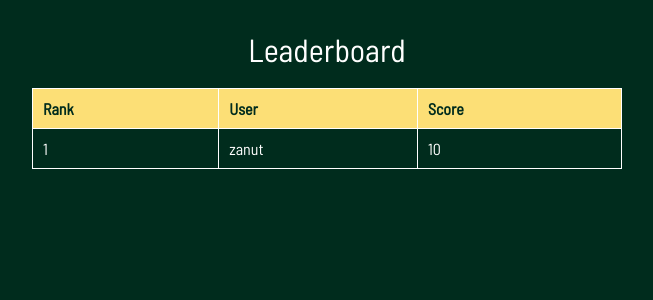
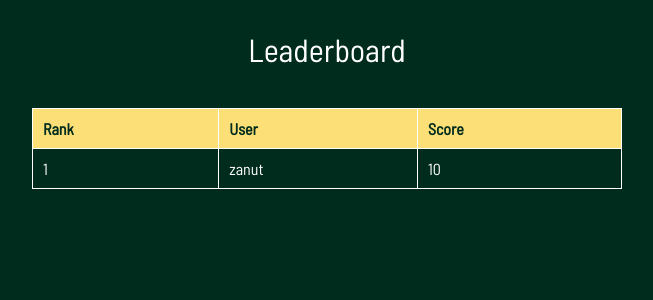
Before and after one commit to xNatthapol/SIP, a Django app: page /SIP/leaderboard/ in a window 1280 px wide. Shown: the part 110-410 px from the top of the page, without its empty margins (313-966 px from the left). Run offline with Django 4.2, Linux system fonts and the light colour scheme; data comes from the database, SQL or seed files in the repository; tables that the repository leaves empty hold one stand-in row (values such as "Sample post"); parts of the project's set-up code (start-up, migrations or seed data) failed here and were passed over; some libraries are stand-ins or nearby versions; some web fonts are replaced.

Commit message:
Fix leaderboard overlap with loader

```diff
--- a/SIP/templates/sip/leaderboard.html
+++ b/SIP/templates/sip/leaderboard.html
@@ -41,8 +41,9 @@
     }
 
     #tavola {
-        margin-left: 50%;
-        transform: translateX(-50%);
+        margin-left: 25%;
+        margin-right: 25%;
+        margin-top: 40px;
     }
 </style>
 
```
